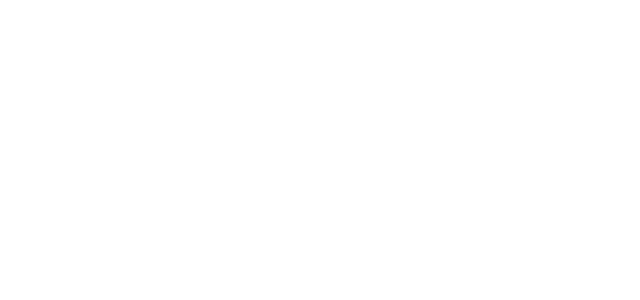
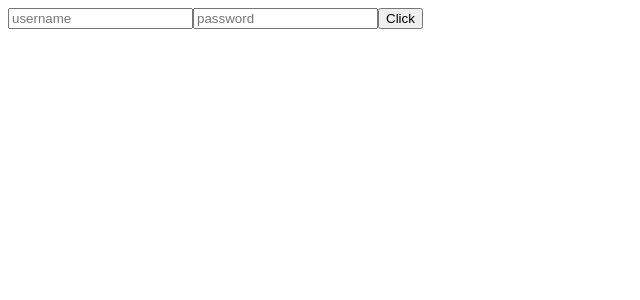
Before and after one commit to VitalyZibulski/React-hooks, a React (Create React App) app: page / in a window 1280 px wide. Shown: the top 300 px of the page, without its empty margins (0-640 px from the left). Built offline with nearby package versions, Linux system fonts and the light colour scheme.

Commit message:
add hook useInput

```diff
--- a/src/App.jsx
+++ b/src/App.jsx
@@ -1,7 +1,14 @@
+import useInput from "./hooks/useInput";
+
 function App() {
+  const username = useInput('');
+  const password = useInput('');
+
   return (
     <div>
-
+      <input {...username} type="text" placeholder="username"/>
+      <input {...password} type="password" placeholder="password"/>
+      <button onClick={() => console.log(username.value, password.value)}>Click</button>
     </div>
   );
 }
--- /dev/null
+++ b/src/hooks/useInput.js
@@ -0,0 +1,14 @@
+import { useState } from "react";
+
+export default function useInput(initialValue) {
+  const [value, setValue] = useState(initialValue);
+
+  const onChange = e => {
+    setValue(e.target.value);
+  }
+
+  return {
+    value,
+    onChange
+  }
+}
```
